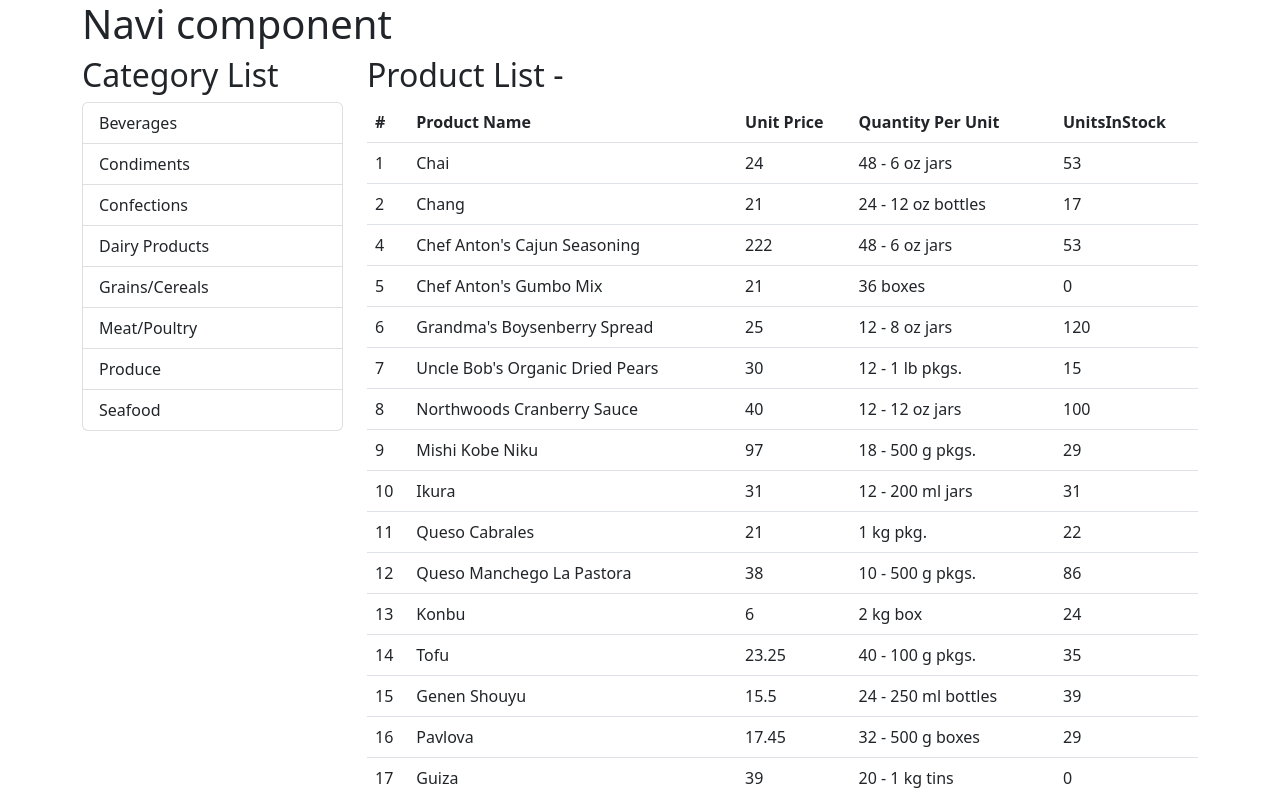
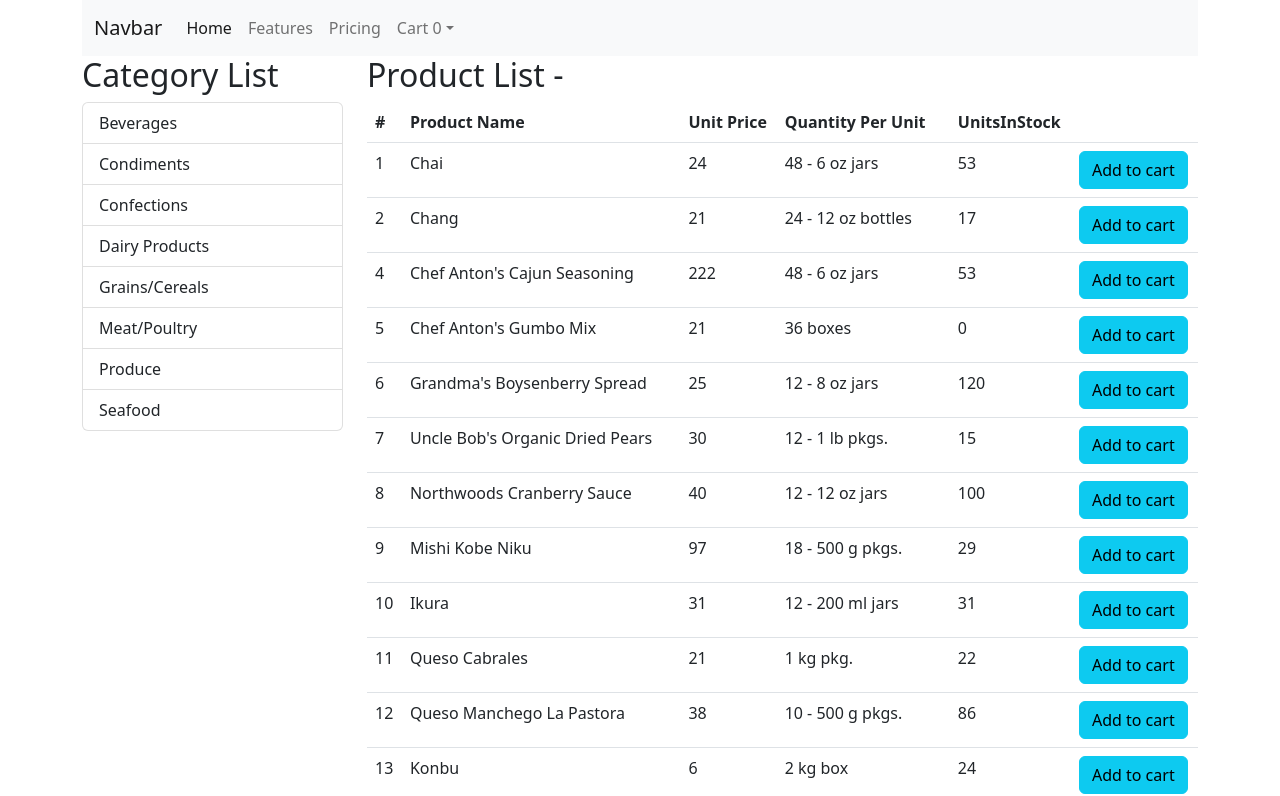
Before and after one commit to sadullahcihan/reactlearning, a React (Create React App) app: page / in a window 1280 px wide. Shown: the top 796 px of the page. Built offline with nearby package versions, Linux system fonts and the light colour scheme; data requests are answered from the project's data file.

Commit message:
Add to cart button & count 11/08/2022 17.24

```diff
--- a/src/App.js
+++ b/src/App.js
@@ -5,22 +5,33 @@ import ProductList from "./ProductList";
 import React, { Component } from "react";
 
 export default class App extends Component {
-  state = { currentCategory: "", products: [] };
-  componentDidMount(){
+  state = { currentCategory: "", products: [], cart: [] };
+  componentDidMount() {
     this.getProducts();
   }
   changeCategory = (category) => {
     this.setState({ currentCategory: category.categoryName });
     this.getProducts(category.id);
   };
-  getProducts = categoryId => {
+  getProducts = (categoryId) => {
     let url = "http://localhost:3000/products";
-    if(categoryId){
-      url+="?categoryId="+categoryId;
+    if (categoryId) {
+      url += "?categoryId=" + categoryId;
     }
     fetch(url)
       .then((response) => response.json())
       .then((data) => this.setState({ products: data }));
+  };
+
+  addToCart = (product) => {
+    let newCart = this.state.cart;
+    var addedItem = newCart.find(c=>c.product.id ===product.id)
+    if(addedItem){
+      addedItem.quantity+=1;
+    }else{
+      newCart.push({ product: product, quantity: 1 });
+    }
+    this.setState({ cart: newCart });
   };
 
   render() {
@@ -29,9 +40,7 @@ export default class App extends Component {
     return (
       <div>
         <Container>
-          <Row>
-            <Navi />
-          </Row>
+          <Navi cart={this.state.cart} />
           <Row>
             <Col xs="3">
               <CategoryList
@@ -43,6 +52,7 @@ export default class App extends Component {
             <Col xs="9">
               <ProductList
                 products={this.state.products}
+                addToCart={this.addToCart}
                 currentCategory={this.state.currentCategory}
                 info={productInfo}
               />
--- a/src/CategoryList.js
+++ b/src/CategoryList.js
@@ -5,15 +5,15 @@ export default class CategoryList extends Component {
     categories: [],
   };
 
-  componentDidMount(){
+  componentDidMount() {
     this.getCategories();
   }
 
-  getCategories = () =>{
+  getCategories = () => {
     fetch("http://localhost:3000/categories")
-    .then(response=> response.json())
-    .then(data=>this.setState({categories:data}))
-  }
+      .then((response) => response.json())
+      .then((data) => this.setState({ categories: data }));
+  };
 
   render() {
     return (
@@ -22,6 +22,11 @@ export default class CategoryList extends Component {
         <ListGroup>
           {this.state.categories.map(category => (
             <ListGroupItem
+              active={
+                category.categoryName === this.props.currentCategory
+                  ? true
+                  : false
+              }
               onClick={() => this.props.changeCategory(category)}
               key={category.id}
             >
--- a/src/Navi.js
+++ b/src/Navi.js
@@ -1,11 +1,75 @@
-import React, { Component } from 'react'
+import React, { Component } from "react";
 
 export default class Navi extends Component {
   render() {
     return (
       <div>
-        <h1>Navi component</h1>
+        <nav class="navbar navbar-expand-lg bg-light">
+          <div class="container-fluid">
+            <a class="navbar-brand" href="#">
+              Navbar
+            </a>
+            <button
+              class="navbar-toggler"
+              type="button"
+              data-bs-toggle="collapse"
+              data-bs-target="#navbarNavDropdown"
+              aria-controls="navbarNavDropdown"
+              aria-expanded="false"
+              aria-label="Toggle navigation"
+            >
+              <span class="navbar-toggler-icon"></span>
+            </button>
+            <div class="collapse navbar-collapse" id="navbarNavDropdown">
+              <ul class="navbar-nav">
+                <li class="nav-item">
+                  <a class="nav-link active" aria-current="page" href="#">
+                    Home
+                  </a>
+                </li>
+                <li class="nav-item">
+                  <a class="nav-link" href="#">
+                    Features
+                  </a>
+                </li>
+                <li class="nav-item">
+                  <a class="nav-link" href="#">
+                    Pricing
+                  </a>
+                </li>
+                <li class="nav-item dropdown">
+                  <a
+                    class="nav-link dropdown-toggle"
+                    href="#"
+                    role="button"
+                    data-bs-toggle="dropdown"
+                    aria-expanded="false"
+                  >
+                    Cart {this.props.cart.length}
+                  </a>
+                  <ul class="dropdown-menu">
+                    <li>
+                      <a class="dropdown-item" href="#">
+                        Action
+                      </a>
+                    </li>
+                    <li>
+                      <a class="dropdown-item" href="#">
+                        Another action
+                      </a>
+                    </li>
+                    <li>
+                      <a class="dropdown-item" href="#">
+                        Something else here
+                      </a>
+                    </li>
+                  </ul>
+                </li>
+              </ul>
+            </div>
+          </div>
+        </nav>
       </div>
-    )
+    );
   }
 }
--- a/src/ProductList.js
+++ b/src/ProductList.js
@@ -1,5 +1,5 @@
 import React, { Component } from "react";
-import { Table } from "reactstrap";
+import { Table, Button } from "reactstrap";
 export default class ProductList extends Component {
   render() {
     return (
@@ -15,20 +15,24 @@ export default class ProductList extends Component {
               <th>Unit Price</th>
               <th>Quantity Per Unit</th>
               <th>UnitsInStock</th>
+              <th></th>
             </tr>
           </thead>
           <tbody>
-          {this.props.products.map(product => (
-
+            {this.props.products.map(product => (
               <tr key={product.id}>
                 <td scope="row">{product.id}</td>
                 <td>{product.productName}</td>
                 <td>{product.unitPrice}</td>
                 <td>{product.quantityPerUnit}</td>
                 <td>{product.unitsInStock}</td>
+                <td>
+                  <Button onClick={() => this.props.addToCart(product)} color="info">
+                    Add to cart
+                  </Button>
+                </td>
               </tr>
-
-          ))}
+            ))}
           </tbody>
         </Table>
       </div>
```
